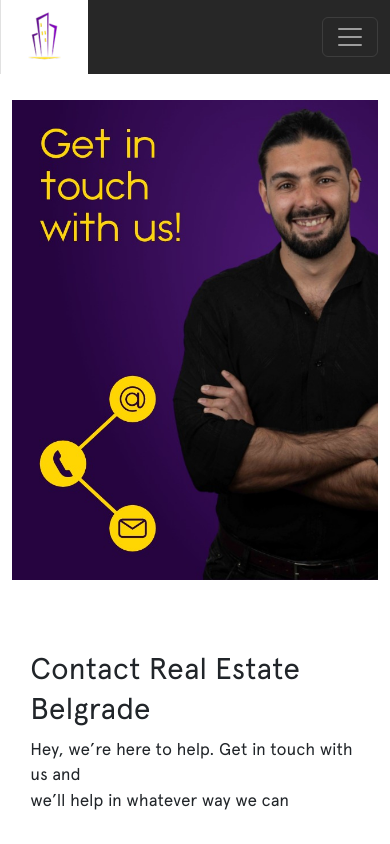
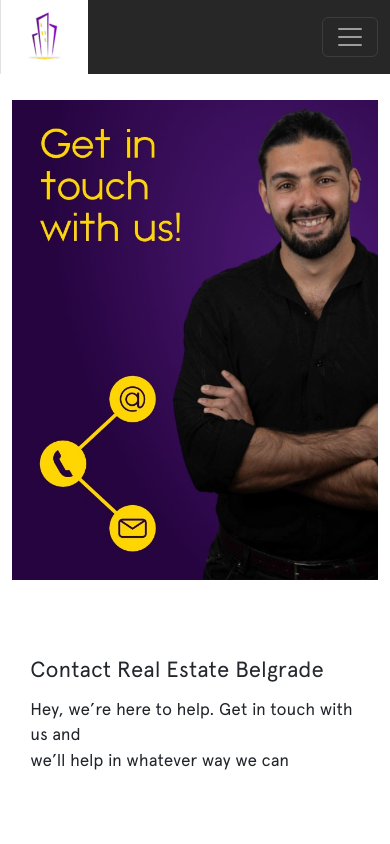
Before and after one commit to krsticzoran/real-estate-agency, a React (Create React App) app: page /contact in a window 390 px wide. Shown: the top 844 px of the page. Built offline with nearby package versions, Linux system fonts and the light colour scheme; no server answers.

Commit message:
animated contact

```diff
--- a/src/pages/blog/BlogList.tsx
+++ b/src/pages/blog/BlogList.tsx
@@ -31,7 +31,6 @@ const BlogList: FC = () => {
 
   return (
     <>
-
       <div className="blog-cover-img-container">
         <img src={dataBlog[0]?.img} alt="cover" className="blog-cover-img" />
         <div className="img-overlay" />
@@ -61,7 +60,6 @@ const BlogList: FC = () => {
           )}
         </Row>
       </Container>
-
     </>
   );
 };
--- a/src/pages/contact/ContactPage.tsx
+++ b/src/pages/contact/ContactPage.tsx
@@ -3,6 +3,8 @@ import React, { FC, useEffect, useState } from "react";
 import { Container, Row } from "react-bootstrap";
 import "./contact.css";
 import * as emailjs from "emailjs-com";
+import AnimatedComponentList from "../../components/animated/AnimatedComponentList";
+import AnimatedText from "../../components/animated/AnimatedText";
 
 type EmailData = {
   name: string;
@@ -75,13 +77,18 @@ const ContactPage: FC = () => {
     <Container>
       <Row>
         <div className="col-12 col-lg-6 contact-img-box">
+          <AnimatedComponentList index={1}>
             <img src="/img/contact/contact.jpeg" alt="img" />
+          </AnimatedComponentList>
         </div>
         <div className="col-12 col-lg-6 ">
+          <AnimatedComponentList index={1}>
             <div className="contact-form">
-            <h1>Contact Real Estate Belgrade</h1>
+              <h1 className="contact-title">
+                <AnimatedText text="Contact Real Estate Belgrade" />
+              </h1>
               <p>
-              Hey, we’re here to help. Get in touch with us and <br></br>
+                Hey, we’re here to help. Get in touch with us and<br></br>
                 we’ll help in whatever way we can
               </p>
               <form onSubmit={handleSubmit} className="contact-form-box">
@@ -141,6 +148,7 @@ const ContactPage: FC = () => {
                 <p>{successMessage}</p>
               </form>
             </div>
+          </AnimatedComponentList>
         </div>
       </Row>
     </Container>
--- a/src/pages/contact/contact.css
+++ b/src/pages/contact/contact.css
@@ -81,6 +81,9 @@
   .contact-img-box img {
     max-width: 100%;
   }
+  .contact-title {
+    font-size: 22px !important;
+  }
 }
 
 @media (max-width: 972px) {
```
Lines whose indentation alone changed are shown as unchanged.
